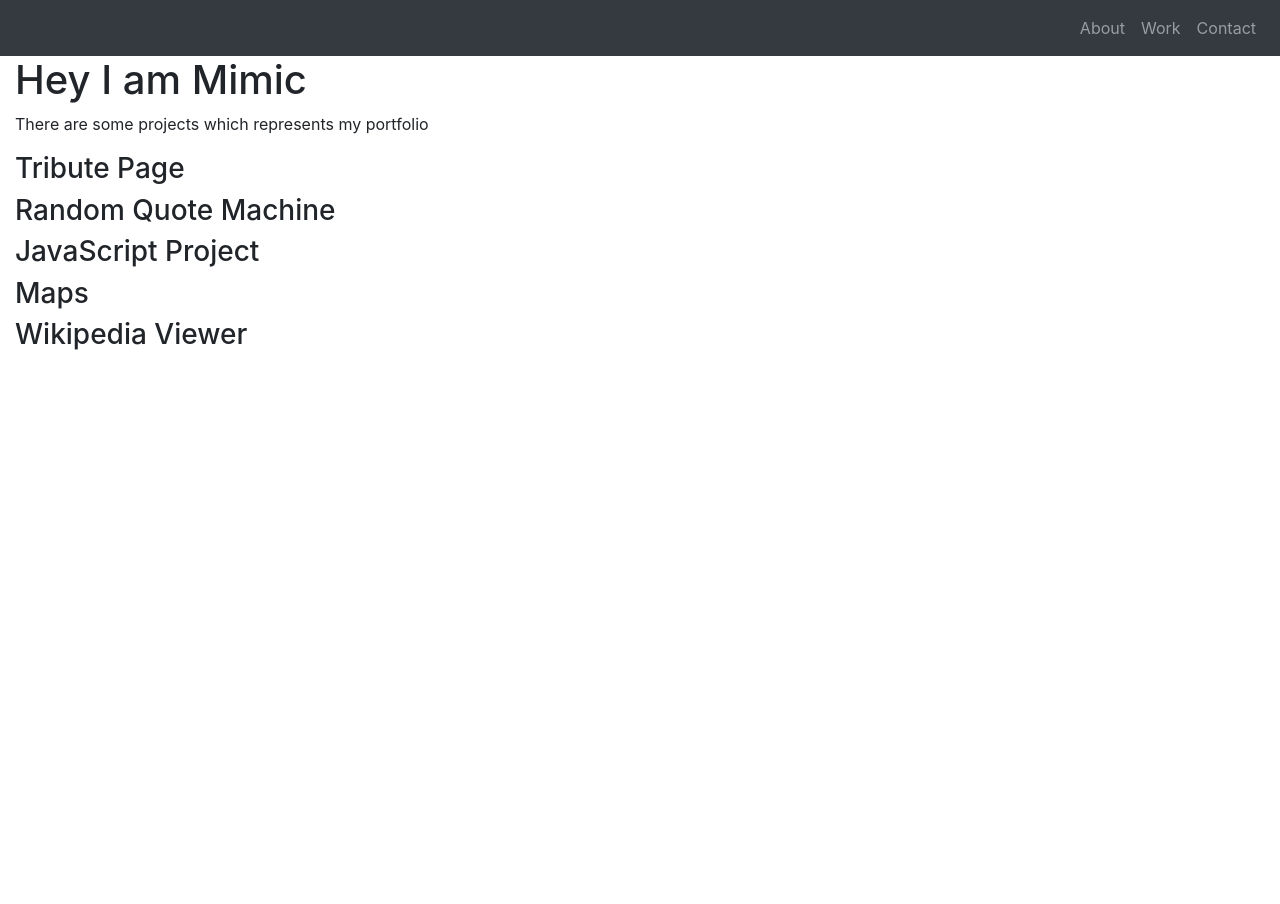
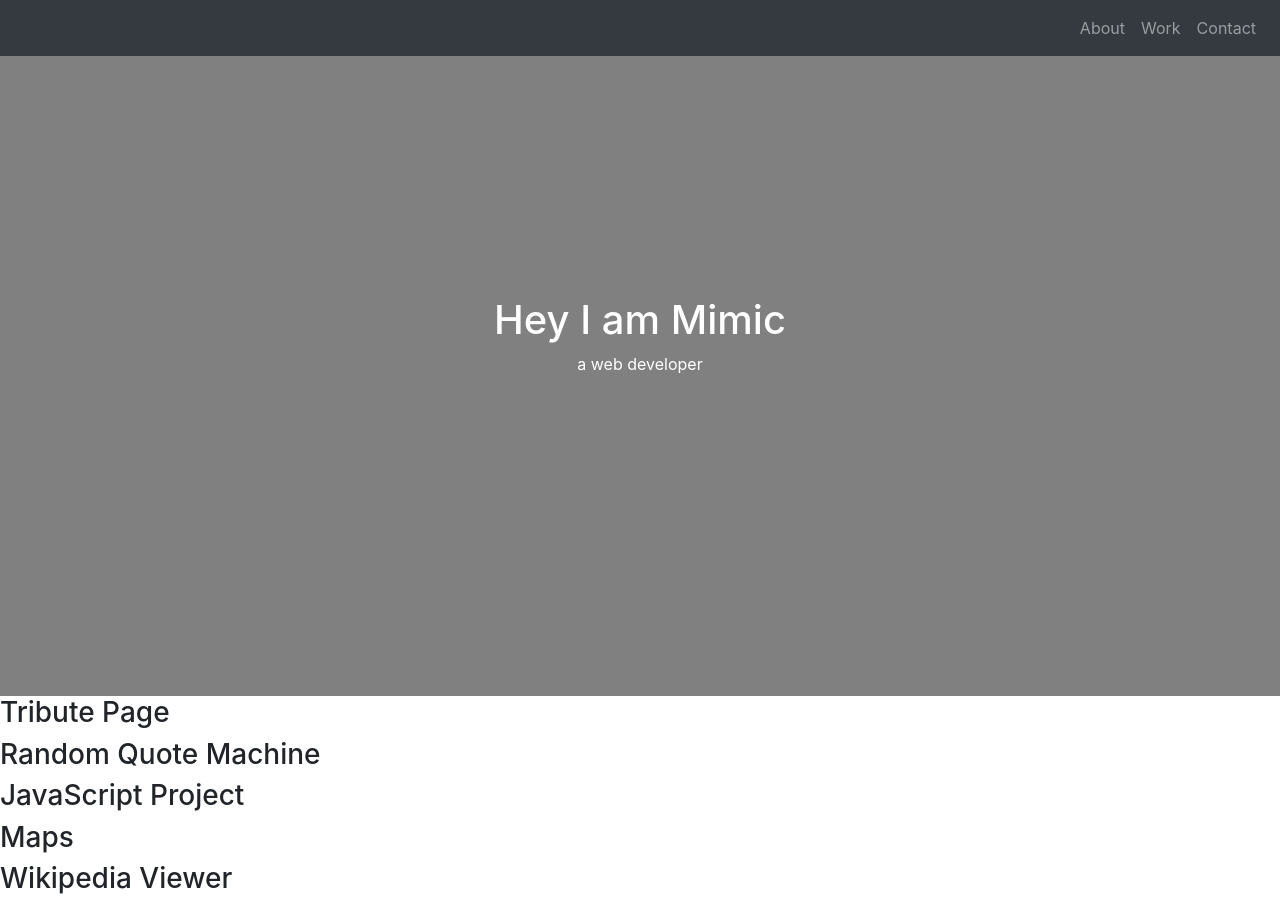
Before and after one commit to shadmanhere/saad_shadman_collab_project, a plain HTML site: page index.html in a window 1280 px wide. Before the commit the page ends 800 px from the top, so only its background shows below. Drawn offline with nearby package versions, Linux system fonts and the light colour scheme.

Commit message:
welcome center vertically centered

```diff
--- a/css/style.css
+++ b/css/style.css
@@ -0,0 +1,6 @@
+#welcome-section{
+    background-color: gray;
+    color: white;
+    height: 80vh;
+    padding-top: 30vh;
+}
--- a/index.html
+++ b/index.html
@@ -36,10 +36,9 @@
         </ul>
       </div>
     </nav>
-    <div class="container-fluid">
-     <div id="welcome-section">
+     <div id="welcome-section" class="text-center">
        <h1>Hey I am Mimic</h1>
-       <p> There are some projects which represents my portfolio</p>
+       <p>a web developer</p>
      </div>
      <div id="projects">
       <h3 class="project-tile">Tribute Page</h3>
@@ -63,12 +62,6 @@
      </div>
      <div id = "wikipedia">
          <h3 id="wikipedia">Wikipedia Viewer</h3>
-
-
-
-    </div>
-
-
     <script  src="js/index.js"></script>
   </body>
   <script src="https://code.jquery.com/jquery-3.2.1.slim.min.js" integrity="sha384-KJ3o2DKtIkvYIK3UENzmM7KCkRr/rE9/Qpg6aAZGJwFDMVNA/GpGFF93hXpG5KkN" crossorigin="anonymous"></script>
```
